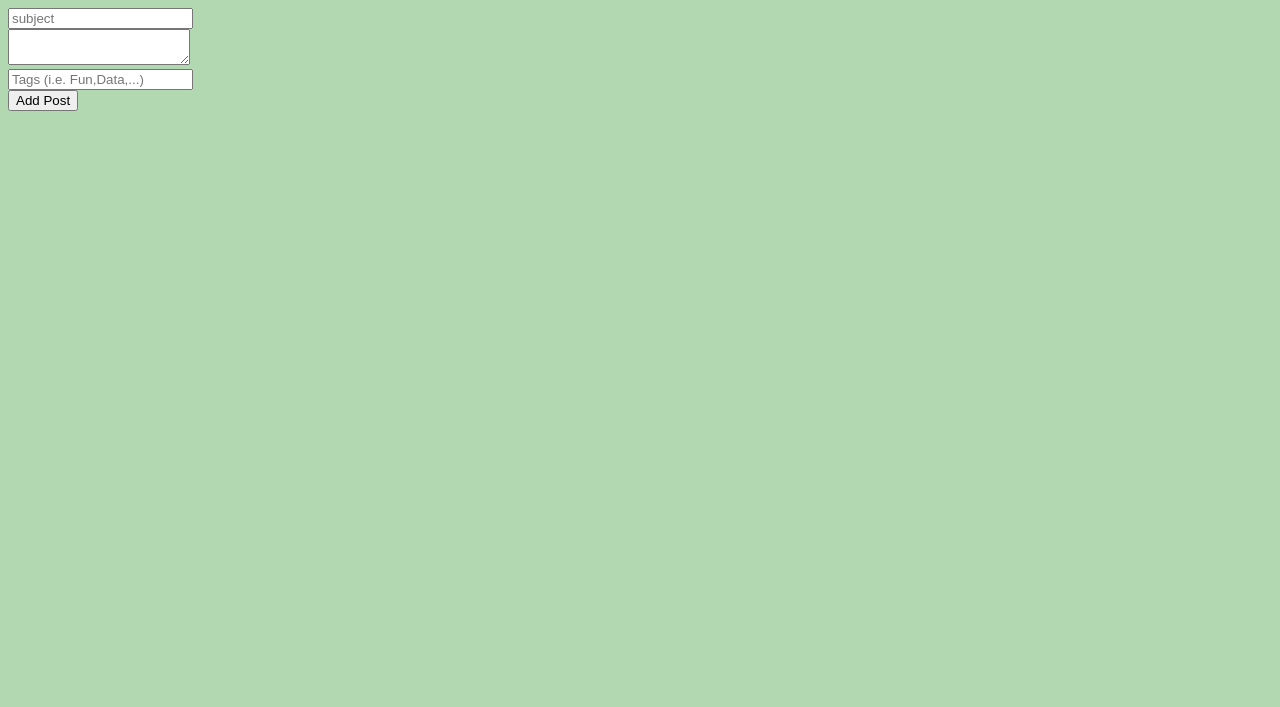
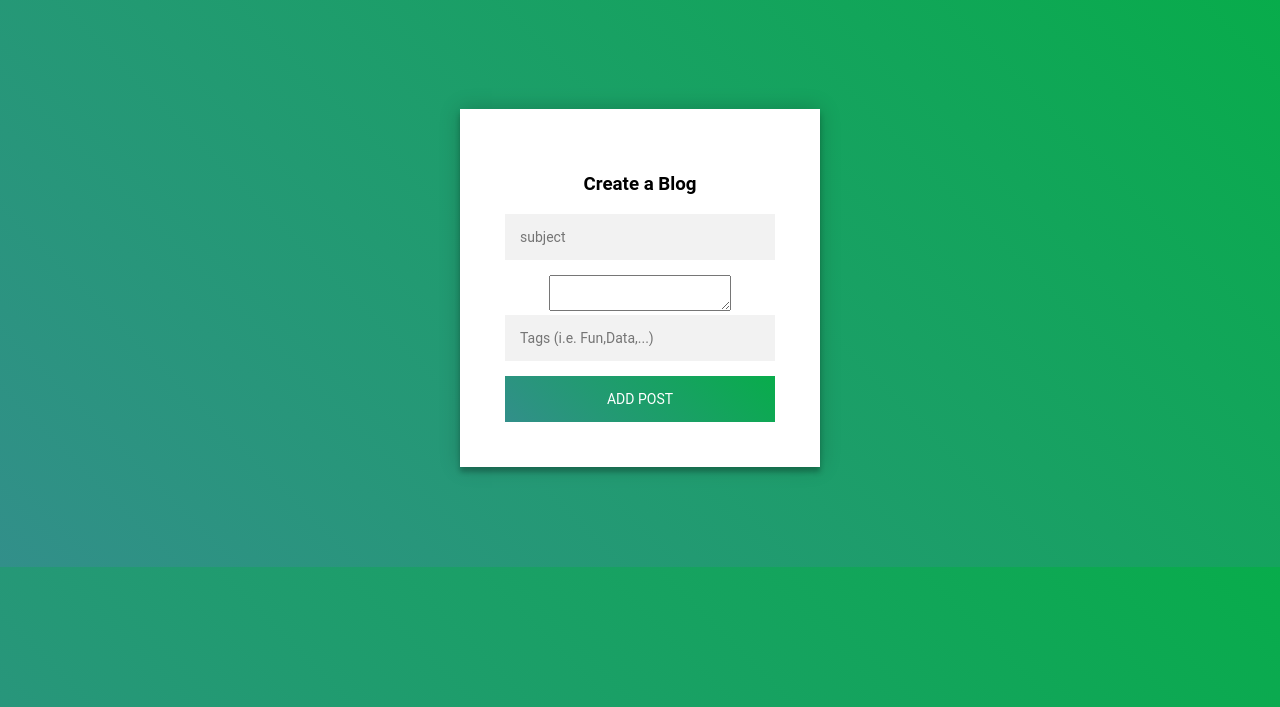
Before and after one commit to markajeena/Website-w-user-resgistration, a PHP site: page /Rick/create.php in a window 1280 px wide. Shown: the top 707 px of the page. Run offline with PHP 8.4, Linux system fonts and the light colour scheme; data comes from the database, SQL or seed files in the repository.

Commit message:
Update to Create

```diff
--- a/Rick/create.php
+++ b/Rick/create.php
@@ -3,6 +3,7 @@
 <!DOCTYPE html>
 <html lang="en">
   <head>
+    <link rel="stylesheet" href="style.css" />
     <meta charset="utf-8">
     <title> Create Blog </title>
   </head>
@@ -11,10 +12,14 @@
     <style>
       body { background-color: rgba(0, 128, 0, 0.3) }
     </style>
+     <div class="login-page">
+    <div class="form">
 
     <div class="container mt-5">
       <form method="GET">
-
+  <h3>
+    Create a Blog
+        </h3>
         <div>
           <input type="text" name="subject" placeholder="subject" class ="form-control bg-dark text-white my-3 text-center">
         </div>
@@ -33,7 +38,8 @@
 
       </form>
     </div>
-
+    </div>
+    </div>
 
 
   </body>
```
